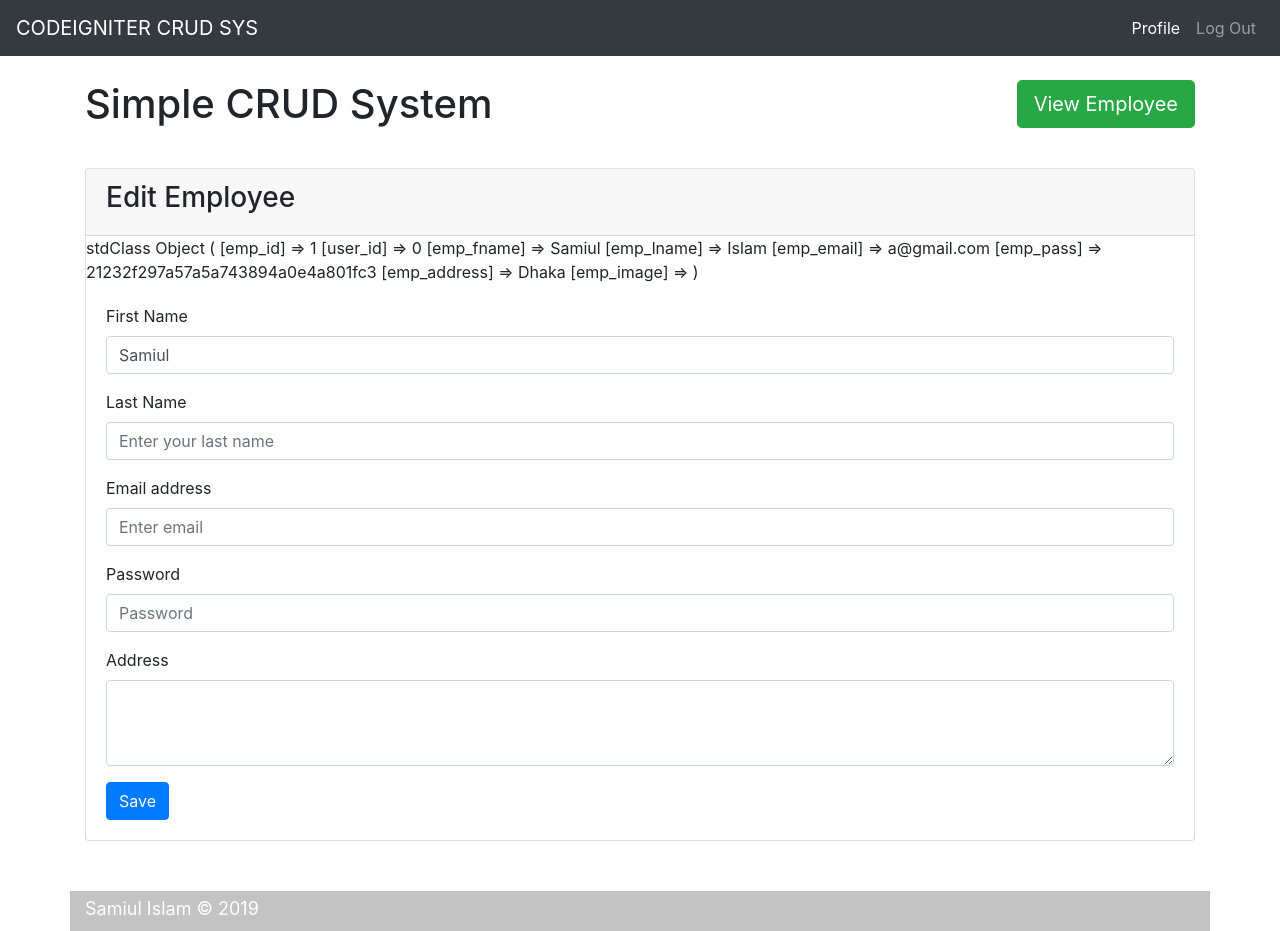
After one commit to Samiulcse/CodeIgniter-Project-1, a CodeIgniter app: page /ci-1/employee/edit/1 in a window 1280 px wide. The commit adds this page. Run offline with CodeIgniter, Linux system fonts and the light colour scheme; data comes from the database, SQL or seed files in the repository; some libraries are stand-ins or nearby versions.

Commit message:
Pagination edit section added

```diff
--- a/application/controllers/Employee.php
+++ b/application/controllers/Employee.php
@@ -4,9 +4,10 @@ defined('BASEPATH') or exit('No direct script access allowed');
 class Employee extends CI_Controller
 {
 
-    public function __construct(){
+    public function __construct()
+    {
         parent::__construct();
-        $this->load->model('Employee_model','emp_model',TRUE);
+        $this->load->model('Employee_model', 'emp_model', true);
     }
 
     public function index()
@@ -44,8 +45,7 @@ class Employee extends CI_Controller
         $data['pagination'] = $this->pagination->create_links();
         $data['employees'] = $this->emp_model->get_employee_pagination_query($config["per_page"], $page);
 
-
-        $this->load->view('home_employee',$data);
+        $this->load->view('home_employee', $data);
         $this->load->view('template/footer');
     }
 
@@ -56,22 +56,40 @@ class Employee extends CI_Controller
         $this->load->view('template/footer');
     }
 
-    public function save(){
-        if($this->input->post('btn_save')){
+    public function save()
+    {
+        if ($this->input->post('btn_save')) {
             // var_dump($this->input->post('input_val'));
-            $input_data= $this->input->post('input_val');
-            $input_data['emp_pass']=md5($this->input->post('emp_pass'));
+            $input_data = $this->input->post('input_val');
+            $input_data['emp_pass'] = md5($this->input->post('emp_pass'));
 
-            $is_inserted= $this->emp_model->new_employee_query($input_data);
+            $is_inserted = $this->emp_model->new_employee_query($input_data);
 
-            if($is_inserted)
-                $this->session->set_flashdata("success","New employee has been inserted successfully!");
-            else
+            if ($is_inserted) {
+                $this->session->set_flashdata("success", "New employee has been inserted successfully!");
+            } else {
                 $this->session->set_flashdata("error", "Data error!");
-        }else{
+            }
+
+        } else {
             echo "No request !";
         }
 
         redirect(base_url('employee/add_new_employee'));
     }
+
+    public function edit($id = false)
+    {
+        $this->load->view('template/header');
+
+        if (is_numeric($id)) {
+            $emp_id = $id;
+        } else {
+            redirect(base_url('employee/'));
+        }
+
+        $data['employee'] = $this->emp_model->get_employee_by_id_query($emp_id);
+        $this->load->view('edit_employee', $data);
+        $this->load->view('template/footer');
+    }
 }
--- a/application/models/Employee_model.php
+++ b/application/models/Employee_model.php
@@ -37,4 +37,16 @@ class Employee_model extends CI_Model
 
         return $result = $query->result();
     }
+
+    public function get_employee_by_id_query($emp_id)
+    {
+        $this->db->select('*');
+        $this->db->from('employee');
+        $this->db->where('emp_id', $emp_id);
+        $query = $this->db->get();
+
+        // echo $this->db->last_query();
+        return $query->row();
+        // return $result = $query->result();
+    }
 }
--- /dev/null
+++ b/application/views/edit_employee.php
@@ -0,0 +1,60 @@
+<div class="container simple-bottom">
+    <div class="page-header">
+            <h1>Simple CRUD System <a href="<?php echo base_url() ?>employee" class="btn btn-lg btn-success float-right"> View Employee</a></h1>
+    </div>
+
+    <?php if ($this->session->has_userdata('success')) {?>
+    <div class="alert alert-primary" role="alert">
+        <?php echo $this->session->flashdata('success') ?>
+    </div>
+    <?php }?>
+
+    <?php if ($this->session->has_userdata('error')) {?>
+    <div class="alert alert-danger" role="alert">
+        <?php echo $this->session->flashdata('error') ?>
+    </div>
+    <?php }?>
+
+</div>
+
+
+
+<div class="container">
+    <div class="card card-default">
+        <div class="card-header">
+            <h3>Edit Employee</h3>
+        </div>
+
+        <?php print_r($employee)?>
+
+        <div class="card-body">
+            <?php if (count($employee) > 0) {?>
+                <form action="<?php echo base_url('employee/save') ?>" method="post">
+                    <div class="form-group">
+                        <label for="firstName">First Name</label>
+                        <input type="text" class="form-control" value="<?php echo $employee->emp_fname ?>" id="firstName" name="input_val[emp_fname]" placeholder="Enter your first name">
+                    </div>
+                    <div class="form-group">
+                        <label for="lastName">Last Name</label>
+                        <input type="text" class="form-control" id="lastName" name="input_val[emp_lname]" placeholder="Enter your last name">
+                    </div>
+                    <div class="form-group">
+                        <label for="email">Email address</label>
+                        <input type="email" class="form-control" id="email" name="input_val[emp_email]" placeholder="Enter email">
+                    </div>
+                    <div class="form-group">
+                        <label for="exampleInputPassword1">Password</label>
+                        <input type="password" class="form-control" name="emp_pass" id="exampleInputPassword1" placeholder="Password">
+                    </div>
+                    <div class="form-group">
+                        <label for="address">Address</label>
+                        <textarea class="form-control" id="address" name="input_val[emp_address]" rows="3"></textarea>
+                    </div>
+                    <input type="submit" class="btn btn-primary" name="btn_save" value="Save"></input>
+                </form>
+            <?php } else {?>
+                <h4 class="text-denger">No data....</h4>
+            <?php }?>
+        </div>
+    </div>
+</div>
--- a/application/views/home_employee.php
+++ b/application/views/home_employee.php
@@ -33,7 +33,7 @@
                                     <img src="<?php echo $emp->emp_image ?>" alt="">
                                 </td>
                                 <td>
-                                    <a href="#" class="btn btn-primary btn-xs">Update</a>
+                                    <a href="<?php echo base_url()?>employee/edit/<?php echo $emp->emp_id?>" class="btn btn-primary btn-xs">Update</a>
                                     <a type="button" class="btn btn-danger btn-xs">Delete</a>
                                 </td>
                             </tr>
```
